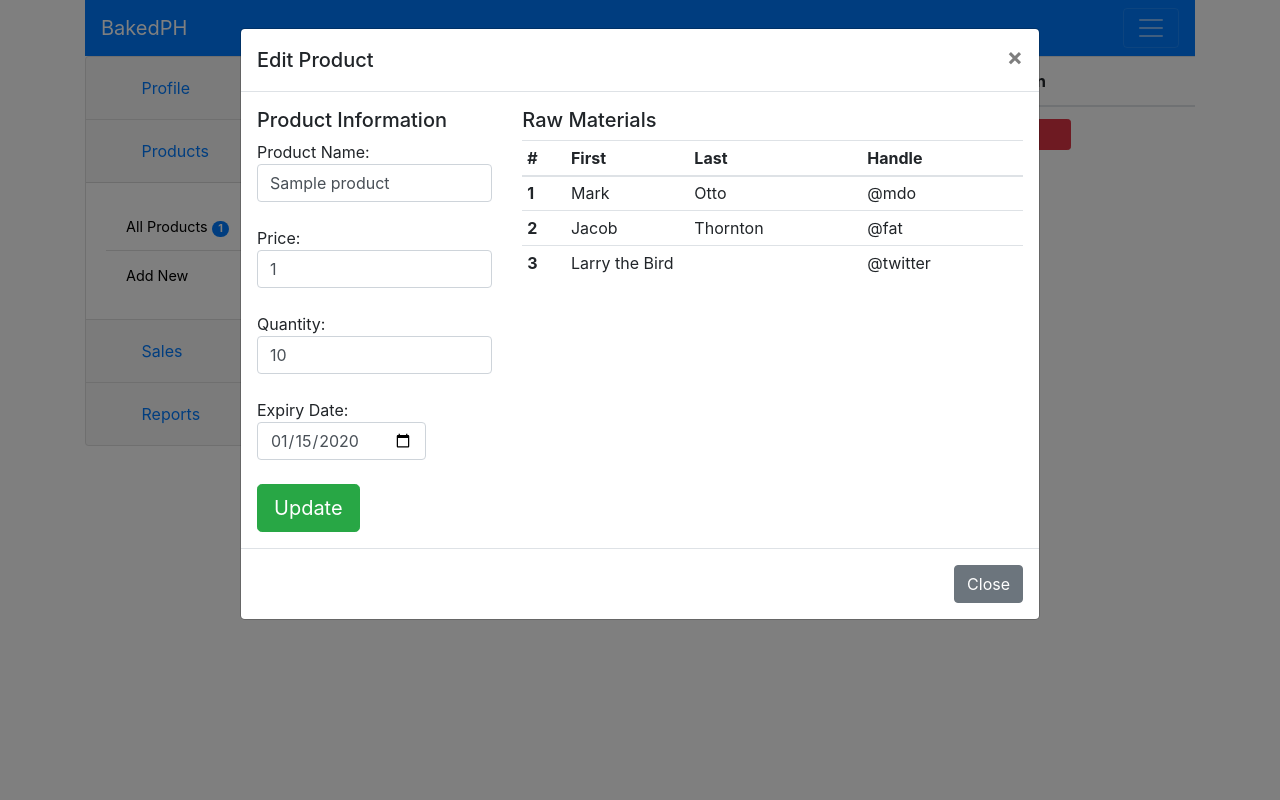
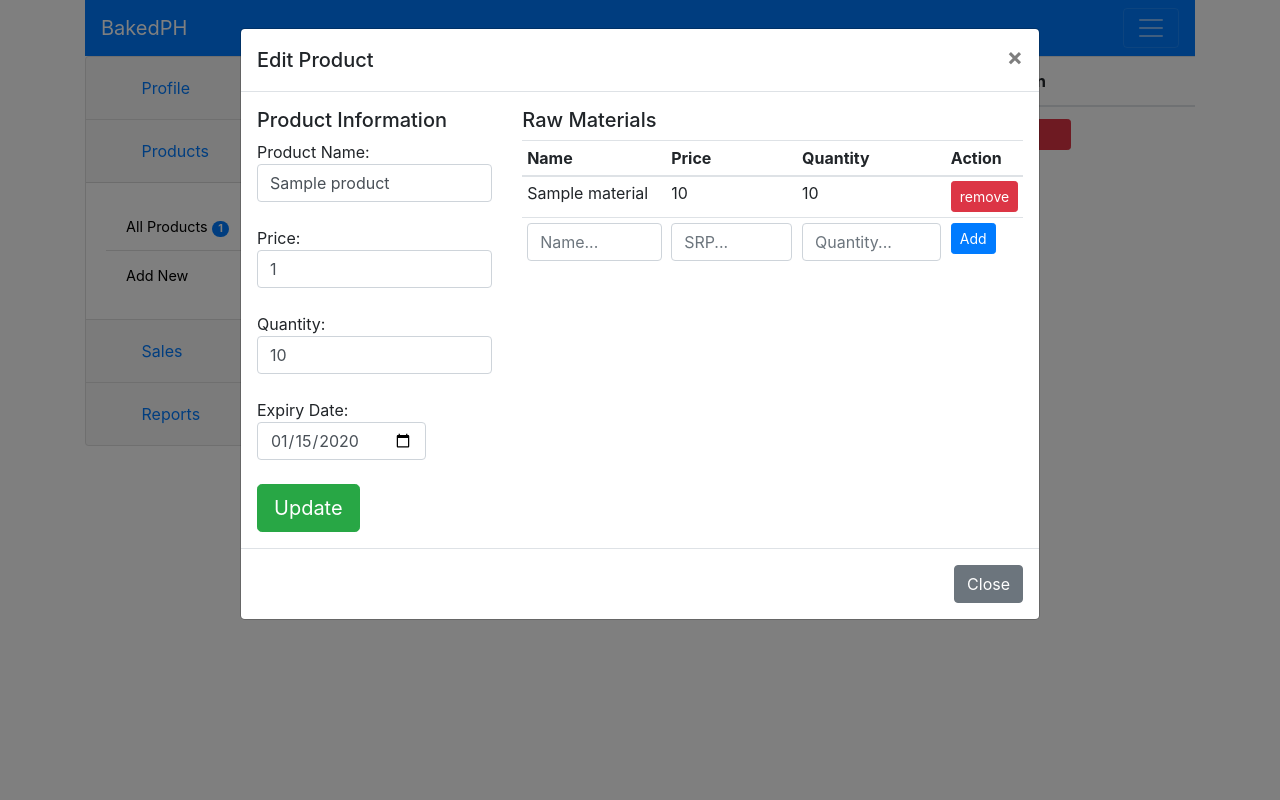
Before and after one commit to cyborg999/bakedph, a PHP site: page /products.php in a window 1280 px wide, after a click that opens the changed part. Run offline with PHP 8.4, Linux system fonts and the light colour scheme; the visitor is signed in with stand-in values (Sample User, id 1); tables that the repository leaves empty or names only in its code hold one stand-in row (values such as "Sample post"); some libraries are stand-ins or nearby versions.

Commit message:
Added Materials CRUD

```diff
--- a/config.php
+++ b/config.php
@@ -17,3 +17,8 @@
 		op($data);
 		die();
 	}
+
+	function opp(){
+		echo "<pre>";
+		print_r($_POST);
+	}
--- a/css/style.css
+++ b/css/style.css
@@ -13,7 +13,7 @@
 	left: 0;
 	top: 0;
 	background: rgba(255,255,255,.5);
-	z-index: 999;
+	z-index: 2000;
 }
 .preloader .btn {
 	display: block;
--- a/model.php
+++ b/model.php
@@ -19,6 +19,77 @@ class Model {
 		$this->addProductListener();
 		$this->deleteProductListener();
 		$this->editproductListener();
+		$this->addMaterialListener();
+		$this->getMaterialsListener();
+		$this->deleteMaterialListener();
+	}
+
+	public function deleteMaterialListener(){
+		if(isset($_POST['deleteMaterial'])){
+			$sql = "
+				DELETE FROM material
+				WHERE id = ".$_POST['id']."
+			";
+
+			$this->db->prepare($sql)->execute(array());
+
+			die(json_encode(array("deleted")));
+		}
+	}
+
+	public function getMaterialsListener(){
+		if(isset($_POST['getMaterials'])){
+			$records = $this->getMaterialById($_POST['id']);
+
+			die(json_encode($records));
+		}
+	}
+
+	public function getMaterialById($id){
+		$sql = "
+			SELECT *
+			FROM material
+			WHERE productid = ".$id."
+		";
+
+		return $this->db->query($sql)->fetchAll();
+	}
+
+	public function addMaterialListener(){
+		if(isset($_POST['addMaterial'])){
+			$data = array();
+
+			if($this->findMaterialByNameAndProductId($_POST['name'], $_POST['id'])){
+
+				$data['added'] = false;
+			} else {
+				$sql = "
+					INSERT INTO material(name,price,qty,productid)
+					VALUES(?,?,?,?)
+				";
+
+				$this->db->prepare($sql)->execute(array($_POST['name'], $_POST['srp'], $_POST['qty'], $_POST['id']));
+
+				$data['added'] = true;
+				$data['id'] = $this->db->lastInsertId();
+			}
+
+			die(json_encode($data));
+		}
+	}
+
+	public function findMaterialByNameAndProductId($name, $id){
+		$sql = "
+			SELECT *
+			FROM material
+			WHERE name = '".$name."'
+			AND productid = ".$id."
+			LIMIT 1
+		";
+
+		return $this->db->query($sql)->fetch();
+
+
 	}
 
 	public function editproductListener(){
@@ -76,12 +147,16 @@ class Model {
 
 	//for easy deletion of records
 	public function reset(){
-		$sql = "delete from store";
+		// $sql = "delete from store";
+		// $this->db->prepare($sql)->execute(array());
+		// $sql = "delete from user";
+		// $this->db->prepare($sql)->execute(array());
+		// $sql = "delete from product";
+		// $this->db->prepare($sql)->execute(array());
+
+		$sql = "delete from material";
 		$this->db->prepare($sql)->execute(array());
-		$sql = "delete from user";
-		$this->db->prepare($sql)->execute(array());
-		$sql = "delete from product";
-		$this->db->prepare($sql)->execute(array());
+
 	}
 
 	public function addProductListener(){
--- a/products.php
+++ b/products.php
@@ -91,35 +91,36 @@
 
           <div class="col-sm-8">
             <h5>Raw Materials</h5>
-            <table class="table table-hover table-sm">
+            <table class="table table-hover table-sm" id="material">
               <thead>
                 <tr>
-                  <th scope="col">#</th>
-                  <th scope="col">First</th>
-                  <th scope="col">Last</th>
-                  <th scope="col">Handle</th>
+                  <th scope="col">Name</th>
+                  <th scope="col">Price</th>
+                  <th scope="col">Quantity</th>
+                  <th scope="col">Action</th>
                 </tr>
               </thead>
               <tbody>
+
+              </tbody>
+              <tfoot>
                 <tr>
-                  <th scope="row">1</th>
-                  <td>Mark</td>
-                  <td>Otto</td>
-                  <td>@mdo</td>
+                  <td>
+                    <input type="text" id="materialName" class="form-control" name="name" placeholder="Name..."/>
+                  </td>
+                  <td>
+                    <input type="text" id="materialSrp" class="form-control" name="price" placeholder="SRP..."/>
+                  </td>
+                  <td>
+                    <input type="number" id="materialQty" class="form-control" name="qty" placeholder="Quantity..."/>
+                  </td>
+                  <td>
+                    <input type="submit" id="addMaterial" class="btn btn-sm btn-primary" value="Add">
+                  </td>
                 </tr>
-                <tr>
-                  <th scope="row">2</th>
-                  <td>Jacob</td>
-                  <td>Thornton</td>
-                  <td>@fat</td>
-                </tr>
-                <tr>
-                  <th scope="row">3</th>
-                  <td colspan="2">Larry the Bird</td>
-                  <td>@twitter</td>
-                </tr>
-              </tbody>
+              </tfoot>
             </table>
+
           </div>
         </div>
       </div>
@@ -130,7 +131,16 @@
   </div>
 </div>
 
-
+<script type="text/html" id="mats">
+  <tr>
+    <td>[NAME]</td>
+    <td>[PRICE]</td>
+    <td>[QTY]</td>
+    <td>
+      <a href="" class="btn btn-sm btn-danger deleteMaterial" data-id="[ID]">remove</a>
+    </td>
+  </tr>
+</script>
 <script type="text/html" id="success">
       <div class="alert alert-success alert-dismissible fade show" role="alert">
         <strong>Success!!</strong> You have sucessfully updated this product.
@@ -144,6 +154,29 @@
     (function($){
       $(document).ready(function(){
         function __listen(){
+          $(".preloader").addClass("hidden");
+
+          $(".deleteMaterial").off().on("click", function(e){
+            e.preventDefault();
+
+            var me = $(this);
+
+            $(".preloader").removeClass("hidden");
+
+            $.ajax({
+              url : "ajax.php",
+              data : { deleteMaterial : true, id : me.data("id")},
+              type : "post",
+              dataType : "json",
+              success : function(response){
+                $(".preloader").addClass("hidden");
+
+                me.parents("tr").remove();
+              }
+            });
+
+          });
+
           $("#editform").on("submit", function(e){
             e.preventDefault();
 
@@ -179,10 +212,33 @@
             $("#editqty").attr("value", data.qty);
             $("#editprice").attr("value", data.srp);
             $("#editid").attr("value", data.id);
+            $("#addMaterial").data("id", data.id);
             $("#editexpiry").attr("value", data.expiry);
             $(".msg").addClass("hidden");
+            $(".preloader").removeClass("hidden");
 
-            console.log(data);
+            //get materials
+            $.ajax({
+              url : "ajax.php",
+              data : { getMaterials : true, id : data.id},
+              type : "post",
+              dataType : 'json',
+              success : function(response){
+                for(var i in response){
+                  var tpl = $("#mats").html();
+
+                  tpl = tpl.replace("[NAME]", response[i].name).
+                    replace("[ID]", response[i].id).
+                    replace("[PRICE]", response[i].price).replace("[QTY]", response[i].qty);
+
+                  $("#material tbody").append(tpl);
+                  $(".preloader").addClass("hidden");
+                }
+
+                __listen();
+
+              }
+            });
           });
 
           $(".delete").off().on("click", function(e){
@@ -208,8 +264,49 @@
         }
 
         __listen();
+
+        $("#addMaterial").on("click", function(e){
+          e.preventDefault();
+
+          var name = $("#materialName").val();
+          var srp = $("#materialSrp").val();
+          var qty = $("#materialQty").val();
+          var id = $(this).data("id");
+
+          $(".preloader").removeClass("hidden");
+
+          $.ajax({
+            url : "ajax.php",
+            data : {
+              addMaterial : true,
+              name : name,
+              srp : srp,
+              id : id,
+              qty : qty
+            },
+            type : "post",
+            dataType : "json",
+            success :  function(response){
+              if(response.added){
+                var tpl = $("#mats").html();
+
+                tpl = tpl.replace("[NAME]", name).
+                  replace("[ID]", response.id).
+                  replace("[PRICE]", srp).replace("[QTY]", qty);
+
+                $("#material tbody").append(tpl);
+                $(".preloader").addClass("hidden");
+
+                __listen();
+              } else {
+                alert("You already added this material to this product.");
+              }
+
+            }
+          });
+        });
+
       });
-
 
     })(jQuery);
 
--- a/todo.php
+++ b/todo.php
@@ -3,3 +3,9 @@
 //verify user
 //admindashboard
 //restrict acccess to page
+
+
+//admin
+//check and modify stores
+//send payment notification
+//backup files
```
